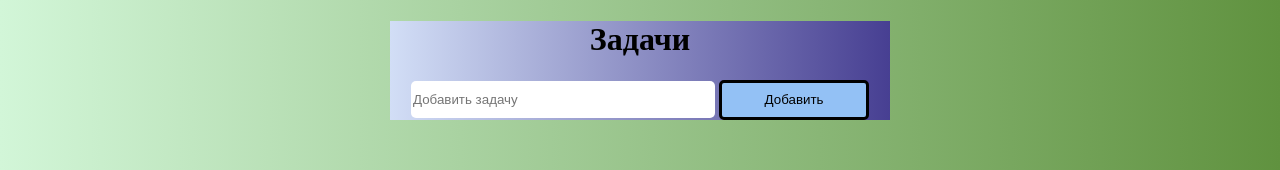
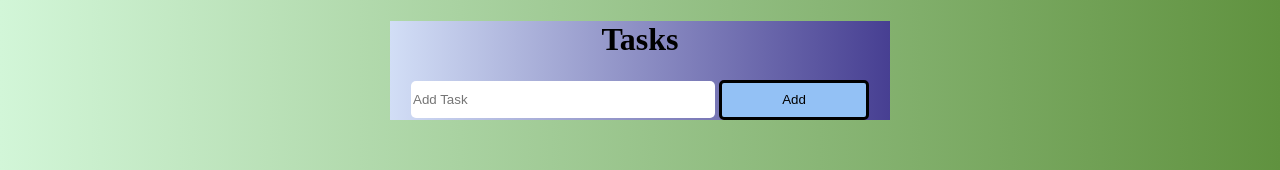
Before and after one commit to Dewembas/ToDo-List-JS, a plain HTML site: page index.html in a window 1280 px wide. Shown: the top 170 px of the page. Drawn offline with Linux system fonts and the light colour scheme.

Commit message:
Update index.js
Translate to En

```diff
--- a/index.html
+++ b/index.html
@@ -10,9 +10,9 @@
     </head>
     <body>
         <div class="container">
-       <h1>Задачи</h1>
-       <input type="text" id="in"  placeholder="Добавить задачу">
-       <button id="add">Добавить</button>
+       <h1>Tasks</h1>
+       <input type="text" id="in"  placeholder="Add Task">
+       <button id="add">Add</button>
 
        <ul id="out">
 
```
